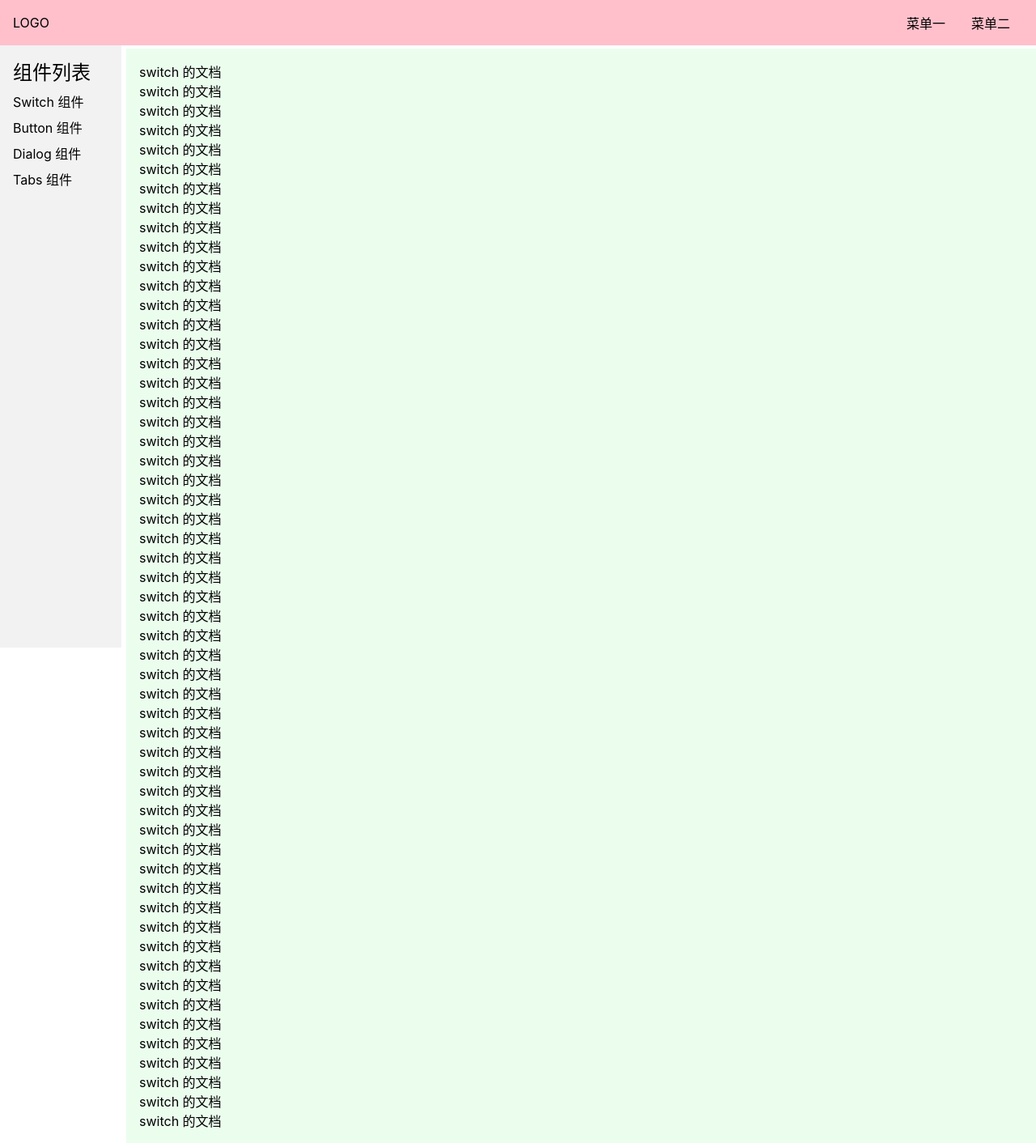
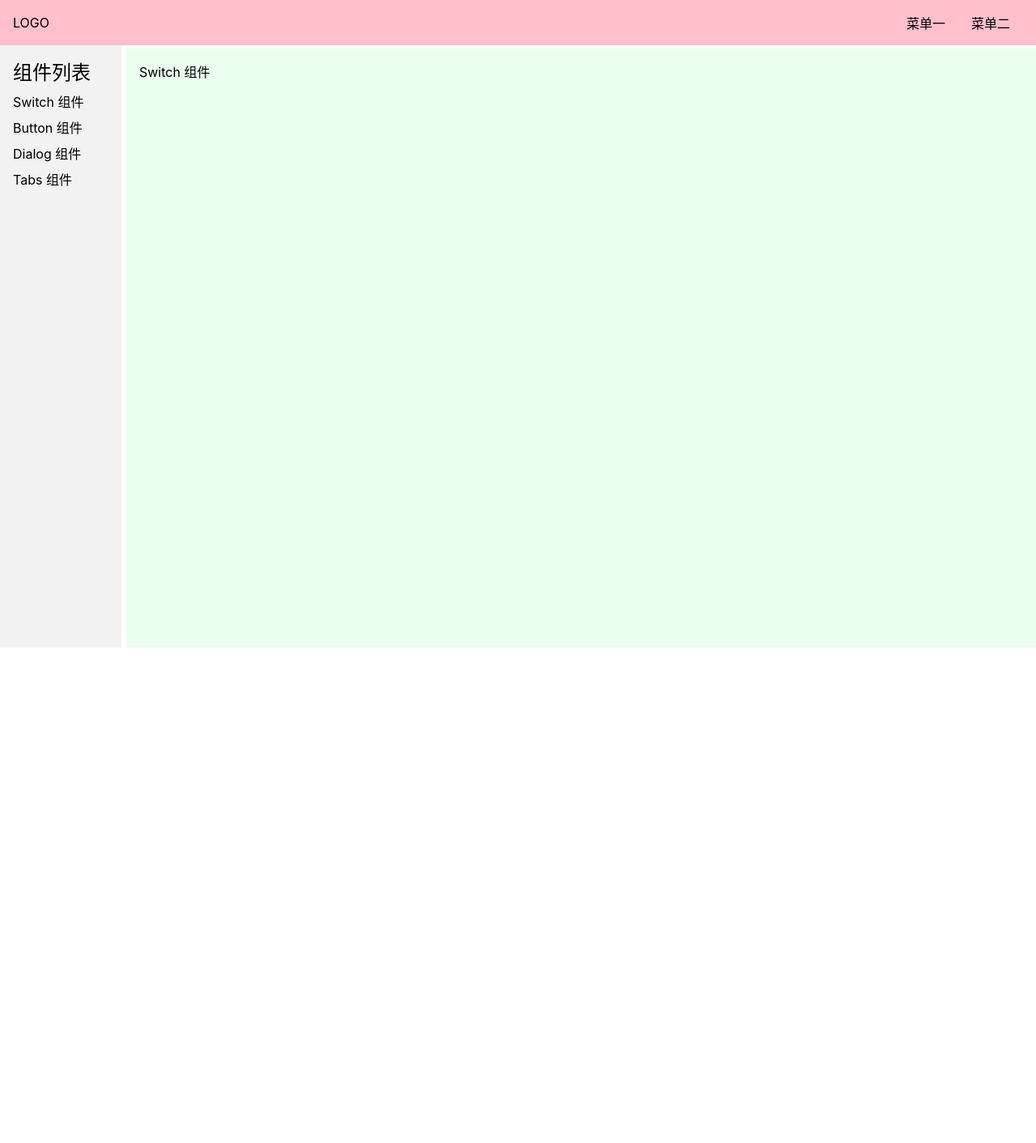
Before and after one commit to jambo0624/SongUI, a Vue app: page /#/doc/switch in a window 1280 px wide. Shown: the whole page at 81% size. After the commit the page ends 800 px from the top, so only its background shows below. Built offline with nearby package versions, Linux system fonts and the light colour scheme.

Commit message:
初始化switch组件

```diff
--- a/src/components/SwitchDemo.vue
+++ b/src/components/SwitchDemo.vue
@@ -1,66 +1,16 @@
 <template>
   <div>
-    switch 的文档
-    <p>switch 的文档</p>
-    <p>switch 的文档</p>
-    <p>switch 的文档</p>
-    <p>switch 的文档</p>
-    <p>switch 的文档</p>
-    <p>switch 的文档</p>
-    <p>switch 的文档</p>
-    <p>switch 的文档</p>
-    <p>switch 的文档</p>
-    <p>switch 的文档</p>
-    <p>switch 的文档</p>
-    <p>switch 的文档</p>
-    <p>switch 的文档</p>
-    <p>switch 的文档</p>
-    <p>switch 的文档</p>
-    <p>switch 的文档</p>
-    <p>switch 的文档</p>
-    <p>switch 的文档</p>
-    <p>switch 的文档</p>
-    <p>switch 的文档</p>
-    <p>switch 的文档</p>
-    <p>switch 的文档</p>
-    <p>switch 的文档</p>
-    <p>switch 的文档</p>
-    <p>switch 的文档</p>
-    <p>switch 的文档</p>
-    <p>switch 的文档</p>
-    <p>switch 的文档</p>
-    <p>switch 的文档</p>
-    <p>switch 的文档</p>
-    <p>switch 的文档</p>
-    <p>switch 的文档</p>
-    <p>switch 的文档</p>
-    <p>switch 的文档</p>
-    <p>switch 的文档</p>
-    <p>switch 的文档</p>
-    <p>switch 的文档</p>
-    <p>switch 的文档</p>
-    <p>switch 的文档</p>
-    <p>switch 的文档</p>
-    <p>switch 的文档</p>
-    <p>switch 的文档</p>
-    <p>switch 的文档</p>
-    <p>switch 的文档</p>
-    <p>switch 的文档</p>
-    <p>switch 的文档</p>
-    <p>switch 的文档</p>
-    <p>switch 的文档</p>
-    <p>switch 的文档</p>
-    <p>switch 的文档</p>
-    <p>switch 的文档</p>
-    <p>switch 的文档</p>
-    <p>switch 的文档</p>
-    <p>switch 的文档</p>
+    <Switch/>
   </div>
 </template>
 
-<script>
+<script lang="ts">
+  import Switch from "../lib/Switch.vue"
   export default {
-    name: 'SwitchDemo'
+    name: 'SwitchDemo',
+    components: {
+      Switch
+    }
   }
 </script>
 
--- /dev/null
+++ b/src/lib/Switch.vue
@@ -0,0 +1,13 @@
+<template>
+  <div>Switch 组件</div>
+</template>
+
+<script lang="ts">
+  export default {
+    name: 'Switch'
+  }
+</script>
+
+<style>
+
+</style>
--- a/src/views/Doc.vue
+++ b/src/views/Doc.vue
@@ -1,6 +1,6 @@
 <template>
   <div class="layout">
-    <topnav class="nav"></topnav>
+    <Topnav class="nav"/>
     <div class="content">
       <aside v-if="asideVisible">
         <h2>组件列表</h2>
--- a/src/views/Home.vue
+++ b/src/views/Home.vue
@@ -1,6 +1,6 @@
 <template>
   <div>
-    <topnav></topnav>
+    <Topnav/>
     <div class="banner">
       <h1>Song UI</h1>
       <h2>基于 Vue3 的 UI 框架，开发时使用了 Vite，这个针对 Vue 单页面组件的无打包开发服务器。</h2>
```
